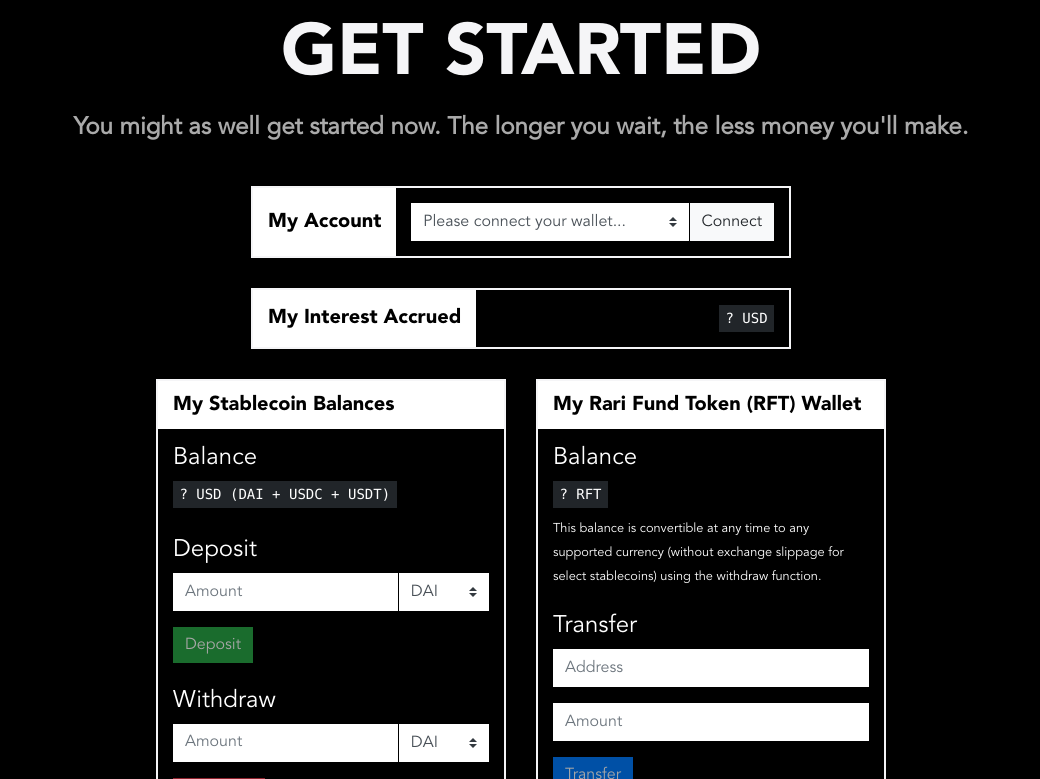
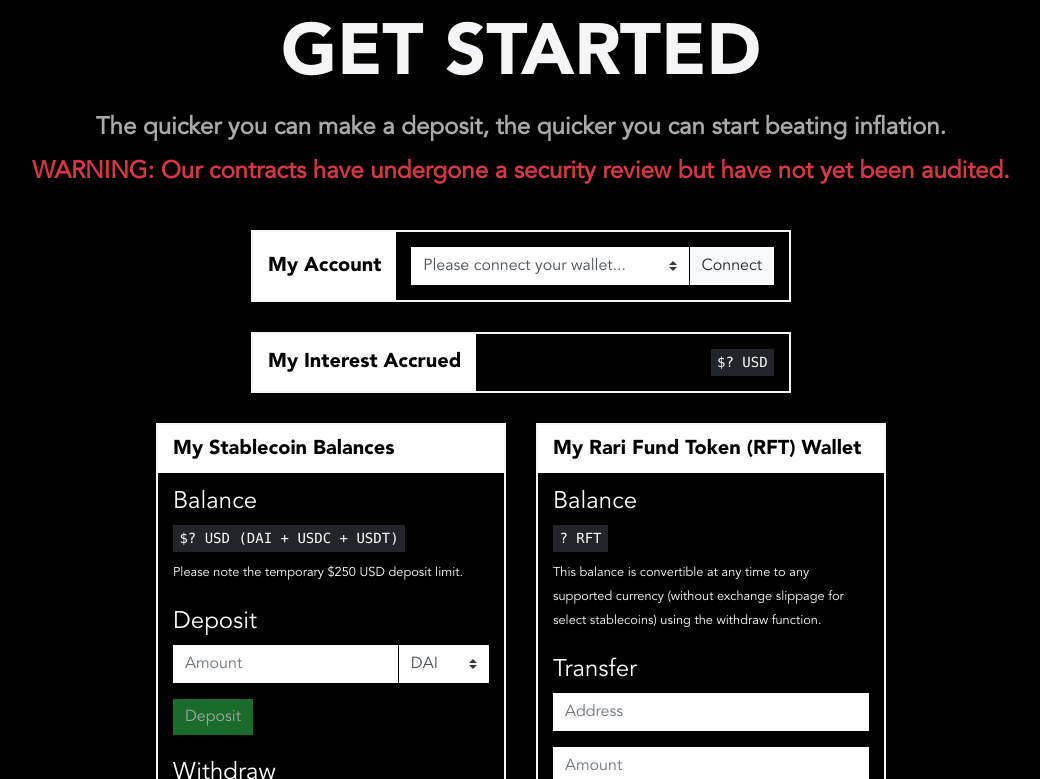
Before and after one commit to Rari-Capital/rari-stable-pool-contracts, a website: page src/index.html in a window 1280 px wide. Shown: the part 1167-1946 px from the top of the page, without its empty margins (119-1159 px from the left). Drawn offline with nearby package versions, Linux system fonts and the light colour scheme; a script that the page names is missing.

Commit message:
Added dollar signs, balance limit warning, and security warning

```diff
--- a/src/index.html
+++ b/src/index.html
@@ -65,7 +65,7 @@
               <h3 class="panel-title" style="white-space: nowrap;">Fund Stablecoin Balance</h3>
             </div>
             <div class="panel-body flex-grow-1 text-md-right">
-              <kbd class="d-inline-block"><span id="USDBalance">?</span> USD (DAI + USDC + USDT)</kbd>
+              <kbd class="d-inline-block">$<span id="USDBalance">?</span> USD (DAI + USDC + USDT)</kbd>
             </div>
           </div>
         </div>
@@ -103,7 +103,8 @@
       <div class="row">
         <div class="col-12">
           <h1 class="text-center mt-3">Get Started</h1>
-          <p class="text-center">You might as well get started now. The longer you wait, the less money you'll make.</p>
+          <p class="mb-2 text-center">The quicker you can make a deposit, the quicker you can start beating inflation.</p>
+          <p class="text-center text-danger">WARNING: Our contracts have undergone a security review but have not yet been audited.</p>
         </div>
       </div>
 
@@ -135,7 +136,7 @@
               <h3 class="panel-title" style="white-space: nowrap;">My Interest Accrued</h3>
             </div>
             <div class="panel-body flex-grow-1 text-md-right">
-              <kbd class="d-inline-block"><span id="MyInterestAccrued">?</span> USD</kbd>
+              <kbd class="d-inline-block">$<span id="MyInterestAccrued">?</span> USD</kbd>
             </div>
           </div>
         </div>
@@ -149,7 +150,9 @@
             </div>
             <div class="panel-body">
               <h4 style="margin-top: 0;">Balance</h4>
-              <kbd class="d-inline-block mb-1"><span id="MyUSDBalance">?</span> USD (DAI + USDC + USDT)</kbd><br /><br />
+              <kbd class="d-inline-block mb-2">$<span id="MyUSDBalance">?</span> USD (DAI + USDC + USDT)</kbd><br />
+              <small>Please note the temporary $250 USD deposit limit.</small>
+              <br /><br />
               <h4>Deposit</h4>
               <div class="form-group input-group">
                 <input type="text" class="form-control" id="DepositAmount" placeholder="Amount" />
```
